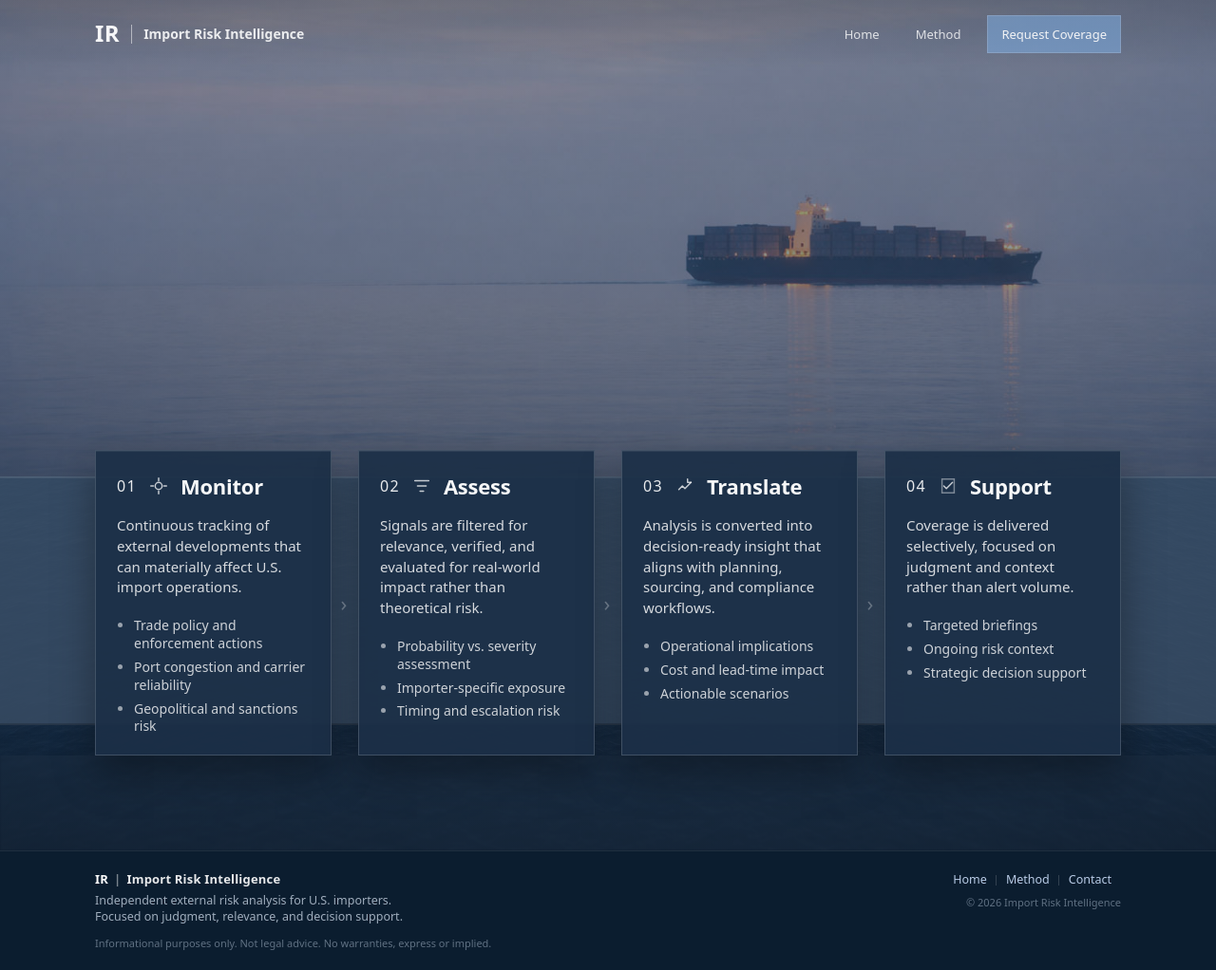
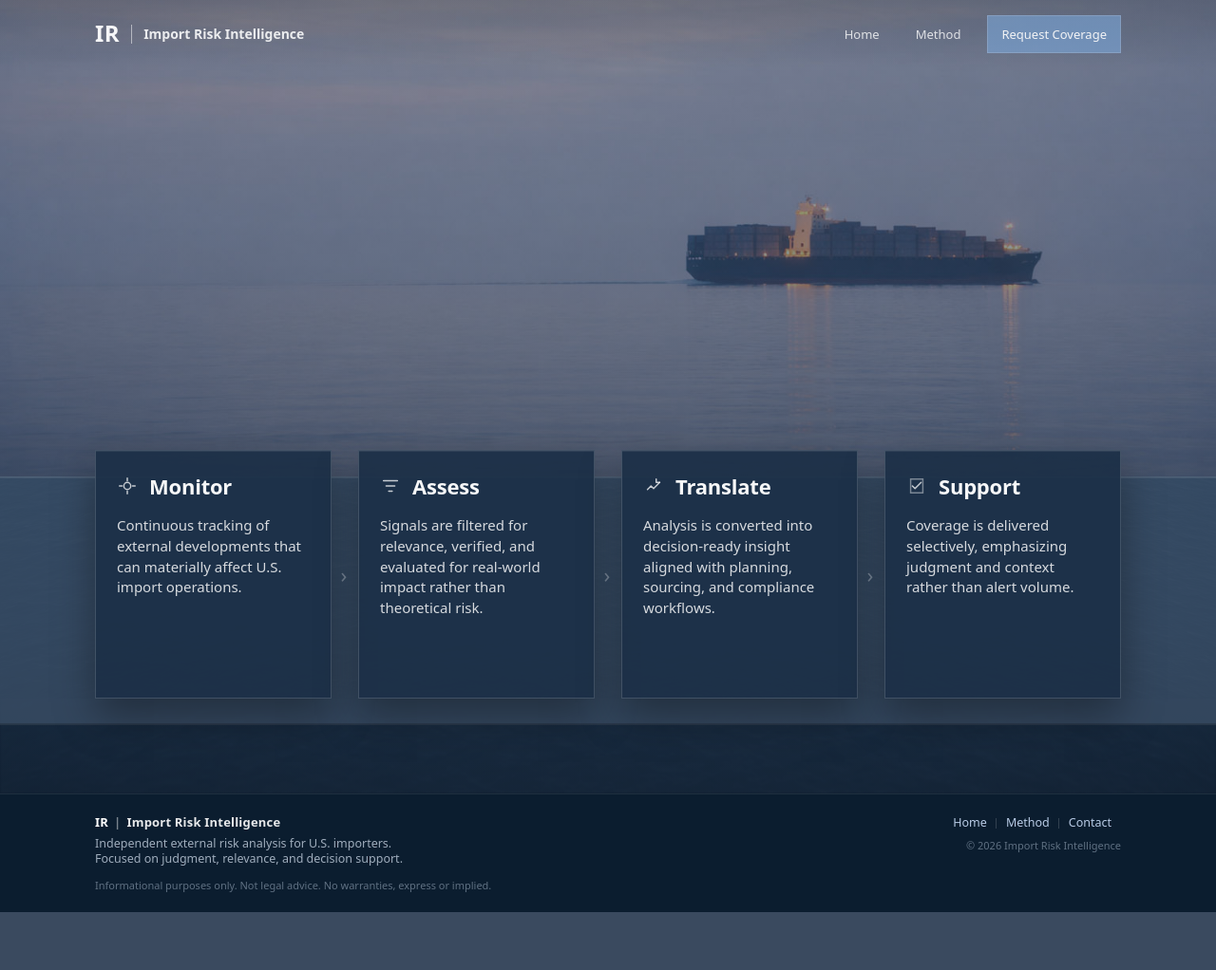
Before and after one commit to importrisk/import-risk-intelligence-site, a Jekyll site: the page built from method.html, in a window 1280 px wide. Shown: the whole page at 95% size. Built offline with Jekyll 4.4.1, drawn with Linux system fonts in a browser that asks for light colours; after the commit the page ends 961 px from its top, so only the background shows below that.

Commit message:
Update method.html

```diff
--- a/method.html
+++ b/method.html
@@ -13,32 +13,30 @@ description: How Import Risk Intelligence evaluates and tracks supply-chain risk
     <div class="method-hero-bg" aria-hidden="true"></div>
 
     <div class="container">
-      <!-- Intentionally empty for now (safe for future title/subtitle) -->
+      <!-- Intentionally empty for now -->
     </div>
   </section>
 
 
   <!-- =========================================================
        METHOD FEATURES
-       (Content-first; HTML is final so CSS can iterate safely)
        ========================================================= -->
   <section class="method-features" aria-label="Method overview">
     <div class="container">
 
       <div class="method-feature-grid">
 
-        <!-- Feature 1 -->
+        <!-- Monitor -->
         <article class="method-feature" aria-label="Monitor">
           <div class="mf-inner">
 
             <header class="mf-head">
-              <span class="mf-step" aria-hidden="true">01</span>
-
-              <!-- Icon placeholder (SVG added now so you never touch HTML again) -->
               <span class="mf-icon" aria-hidden="true">
                 <svg viewBox="0 0 24 24" fill="none">
-                  <path d="M12 3v3M12 18v3M3 12h3M18 12h3" stroke="currentColor" stroke-width="1.6" stroke-linecap="round"/>
-                  <path d="M12 16a4 4 0 1 0 0-8 4 4 0 0 0 0 8Z" stroke="currentColor" stroke-width="1.6"/>
+                  <path d="M12 3v3M12 18v3M3 12h3M18 12h3"
+                        stroke="currentColor" stroke-width="1.6" stroke-linecap="round"/>
+                  <path d="M12 16a4 4 0 1 0 0-8 4 4 0 0 0 0 8Z"
+                        stroke="currentColor" stroke-width="1.6"/>
                 </svg>
               </span>
 
@@ -50,27 +48,19 @@ description: How Import Risk Intelligence evaluates and tracks supply-chain risk
               U.S. import operations.
             </p>
 
-            <ul class="mf-points">
-              <li>Trade policy and enforcement actions</li>
-              <li>Port congestion and carrier reliability</li>
-              <li>Geopolitical and sanctions risk</li>
-            </ul>
-
           </div>
         </article>
 
 
-        <!-- Feature 2 -->
+        <!-- Assess -->
         <article class="method-feature" aria-label="Assess">
           <div class="mf-inner">
 
             <header class="mf-head">
-              <span class="mf-step" aria-hidden="true">02</span>
-
               <span class="mf-icon" aria-hidden="true">
                 <svg viewBox="0 0 24 24" fill="none">
-                  <path d="M4 6h16M7 12h10M10 18h4" stroke="currentColor" stroke-width="1.6" stroke-linecap="round"/>
-                  <path d="M5 6l3-3M5 6l3 3" stroke="currentColor" stroke-width="1.6" stroke-linecap="round" stroke-linejoin="round" opacity=".0"/>
+                  <path d="M4 6h16M7 12h10M10 18h4"
+                        stroke="currentColor" stroke-width="1.6" stroke-linecap="round"/>
                 </svg>
               </span>
 
@@ -82,27 +72,23 @@ description: How Import Risk Intelligence evaluates and tracks supply-chain risk
               real-world impact rather than theoretical risk.
             </p>
 
-            <ul class="mf-points">
-              <li>Probability vs. severity assessment</li>
-              <li>Importer-specific exposure</li>
-              <li>Timing and escalation risk</li>
-            </ul>
-
           </div>
         </article>
 
 
-        <!-- Feature 3 -->
+        <!-- Translate -->
         <article class="method-feature" aria-label="Translate">
           <div class="mf-inner">
 
             <header class="mf-head">
-              <span class="mf-step" aria-hidden="true">03</span>
-
               <span class="mf-icon" aria-hidden="true">
                 <svg viewBox="0 0 24 24" fill="none">
-                  <path d="M5 16l4-4 3 3 7-7" stroke="currentColor" stroke-width="1.6" stroke-linecap="round" stroke-linejoin="round"/>
-                  <path d="M19 8h-4V4" stroke="currentColor" stroke-width="1.6" stroke-linecap="round" stroke-linejoin="round"/>
+                  <path d="M5 16l4-4 3 3 7-7"
+                        stroke="currentColor" stroke-width="1.6"
+                        stroke-linecap="round" stroke-linejoin="round"/>
+                  <path d="M19 8h-4V4"
+                        stroke="currentColor" stroke-width="1.6"
+                        stroke-linecap="round" stroke-linejoin="round"/>
                 </svg>
               </span>
 
@@ -110,31 +96,26 @@ description: How Import Risk Intelligence evaluates and tracks supply-chain risk
             </header>
 
             <p class="mf-description">
-              Analysis is converted into decision-ready insight that aligns with
+              Analysis is converted into decision-ready insight aligned with
               planning, sourcing, and compliance workflows.
             </p>
-
-            <ul class="mf-points">
-              <li>Operational implications</li>
-              <li>Cost and lead-time impact</li>
-              <li>Actionable scenarios</li>
-            </ul>
 
           </div>
         </article>
 
 
-        <!-- Feature 4 -->
+        <!-- Support -->
         <article class="method-feature" aria-label="Support">
           <div class="mf-inner">
 
             <header class="mf-head">
-              <span class="mf-step" aria-hidden="true">04</span>
-
               <span class="mf-icon" aria-hidden="true">
                 <svg viewBox="0 0 24 24" fill="none">
-                  <path d="M7 12l3 3 7-7" stroke="currentColor" stroke-width="1.6" stroke-linecap="round" stroke-linejoin="round"/>
-                  <path d="M5 4h14v16H5z" stroke="currentColor" stroke-width="1.6" opacity=".55"/>
+                  <path d="M7 12l3 3 7-7"
+                        stroke="currentColor" stroke-width="1.6"
+                        stroke-linecap="round" stroke-linejoin="round"/>
+                  <path d="M5 4h14v16H5z"
+                        stroke="currentColor" stroke-width="1.6" opacity=".55"/>
                 </svg>
               </span>
 
@@ -142,15 +123,9 @@ description: How Import Risk Intelligence evaluates and tracks supply-chain risk
             </header>
 
             <p class="mf-description">
-              Coverage is delivered selectively, focused on judgment and context
+              Coverage is delivered selectively, emphasizing judgment and context
               rather than alert volume.
             </p>
-
-            <ul class="mf-points">
-              <li>Targeted briefings</li>
-              <li>Ongoing risk context</li>
-              <li>Strategic decision support</li>
-            </ul>
 
           </div>
         </article>
```
